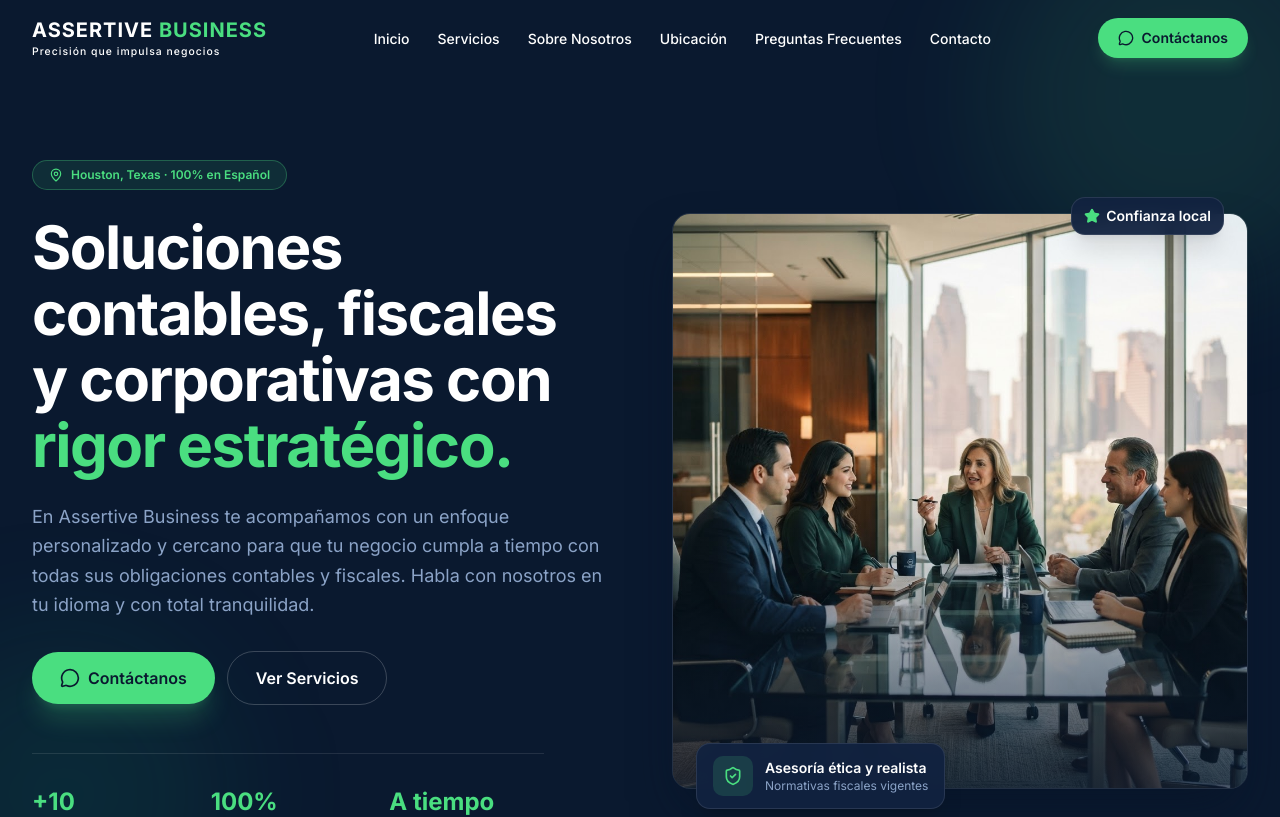
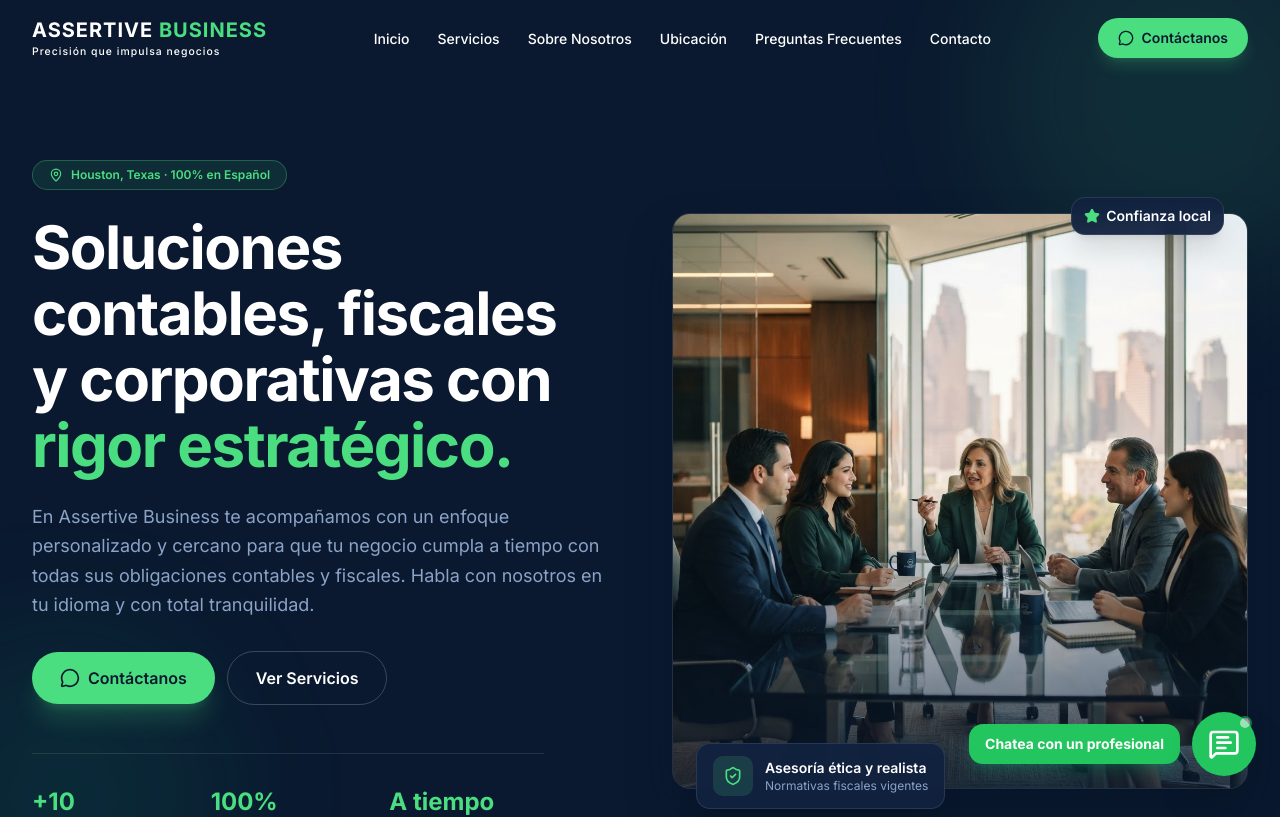
Before and after one commit to estiver174/assertive-business, a Next.js app: page / in a window 1280 px wide. Shown: the top 817 px of the page. Built offline with nearby package versions, Linux system fonts and the light colour scheme.

Commit message:
Add floating WhatsApp chat button component

```diff
--- a/components/whatsapp-float.tsx
+++ b/components/whatsapp-float.tsx
@@ -1,6 +1,7 @@
 'use client'
 
 import { useEffect } from 'react'
+import { MessageSquareText } from 'lucide-react'
 
 declare global {
   interface Window {
@@ -29,5 +30,31 @@ export function WhatsappFloat() {
     }
   }, [])
 
-  return null
+  const handleOpenChat = (e: React.MouseEvent) => {
+    e.preventDefault()
+    if (window.$crisp) {
+      window.$crisp.push(["do", "chat:open"])
+    }
+  }
+
+  return (
+    <div className="fixed bottom-6 right-6 z-50 flex items-center gap-3 group">
+      {/* Etiqueta flotante corporativa con fondo verde y letras blancas */}
+      <div className="hidden sm:flex items-center bg-[#22c55e] text-white text-xs md:text-sm font-bold px-4 py-2.5 rounded-xl shadow-lg shadow-emerald-500/20 transition-all duration-300 group-hover:scale-105 pointer-events-none">
+        Chatea con un profesional
+      </div>
+
+      {/* Botón flotante corporativo */}
+      <button
+        onClick={handleOpenChat}
+        aria-label="Chatea con un profesional"
+        className="relative flex items-center justify-center w-14 h-14 md:w-16 md:h-16 bg-[#22c55e] hover:bg-[#16a34a] text-white rounded-full shadow-2xl transition-all duration-300 hover:scale-110 cursor-pointer focus:outline-none"
+      >
+        <MessageSquareText className="w-7 h-7 md:w-8 md:h-8" />
+
+        {/* Indicador de estado */}
+        <span className="absolute top-1 right-1 w-3.5 h-3.5 bg-white border-2 border-[#22c55e] rounded-full animate-pulse"></span>
+      </button>
+    </div>
+  )
 }
```
